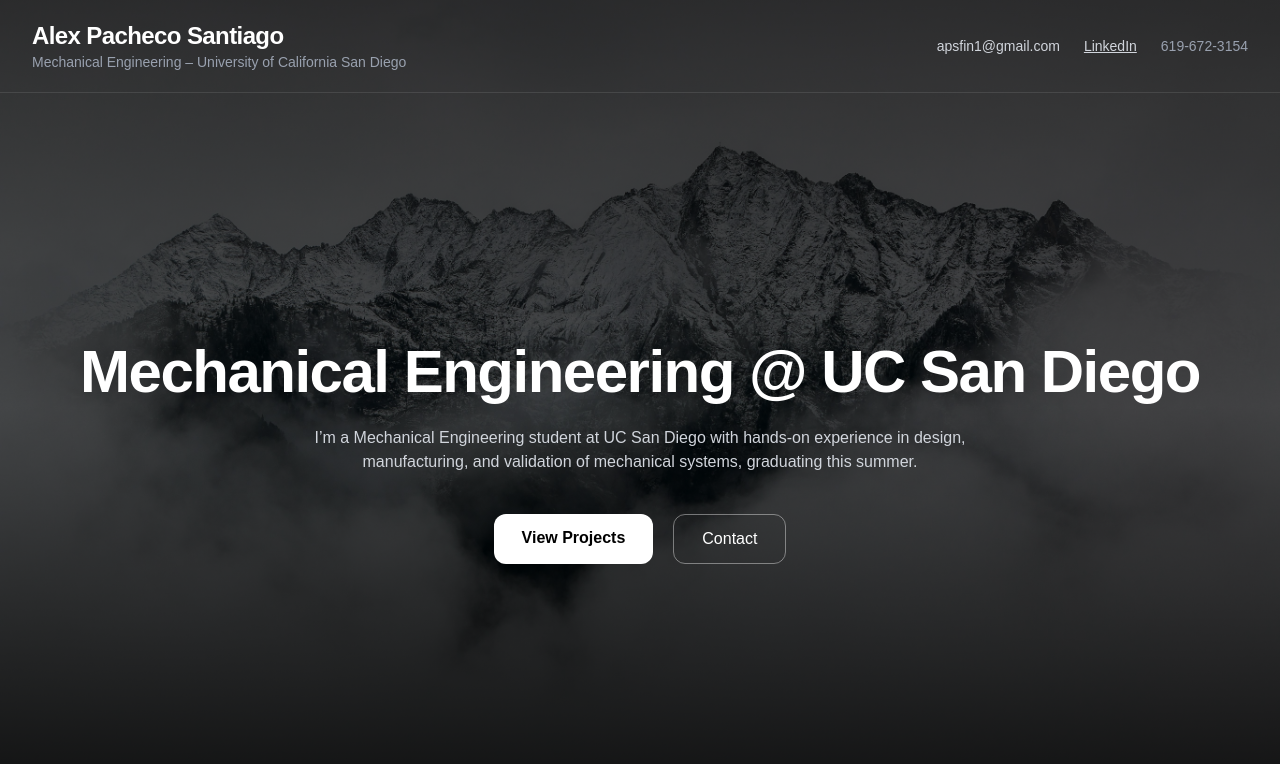
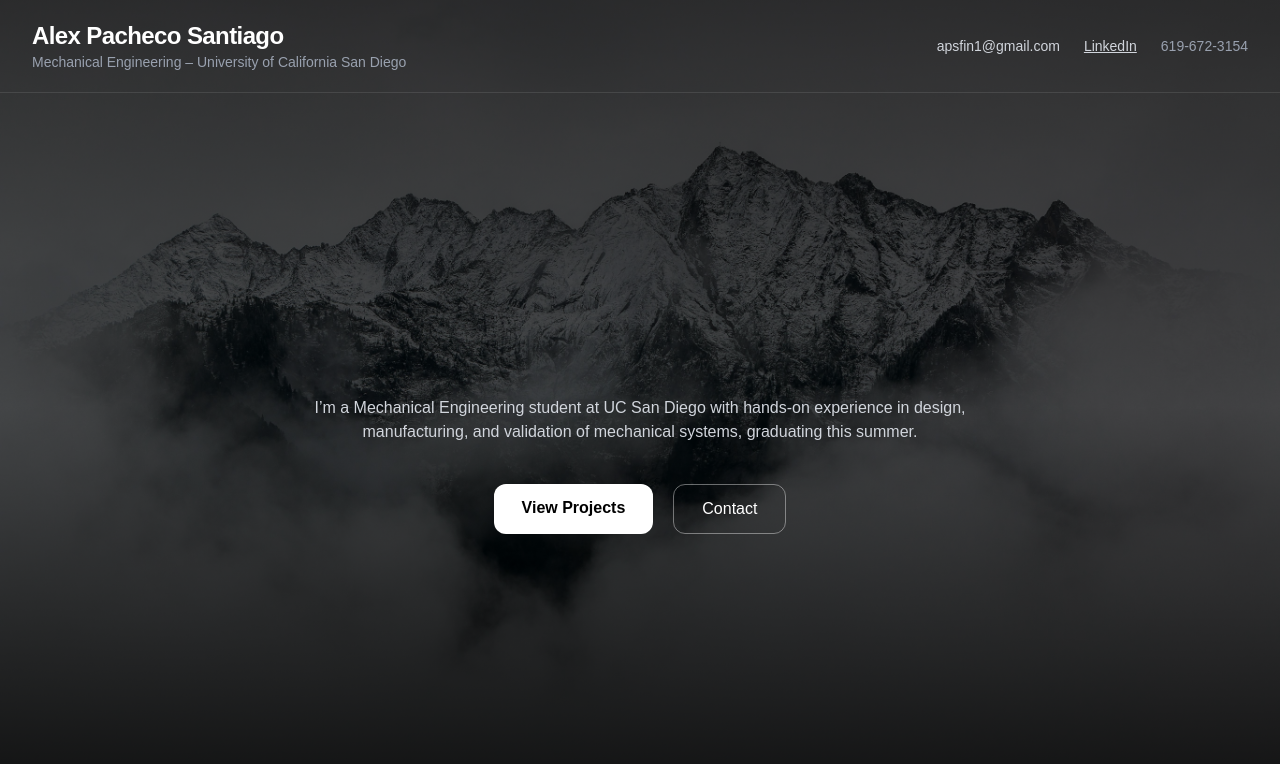
Before and after one commit to manimhungry/Alex-Portfolio, a Next.js app: page / in a window 1280 px wide. Shown: the top 764 px of the page. Built offline with nearby package versions, Linux system fonts and the light colour scheme.

Commit message:
Add projects page and refine homepage styling

```diff
--- a/app/page.tsx
+++ b/app/page.tsx
@@ -49,7 +49,7 @@ export default function Home() {
         {/* HERO */}
         <section className="flex min-h-[calc(100vh-80px)] flex-col items-center justify-center px-6 text-center">
           <h2 className="text-4xl md:text-6xl font-bold tracking-tight">
-            Mechanical Engineering @ UC San Diego
+
           </h2>
 
           <p className="mt-6 max-w-2xl text-gray-300">
```
